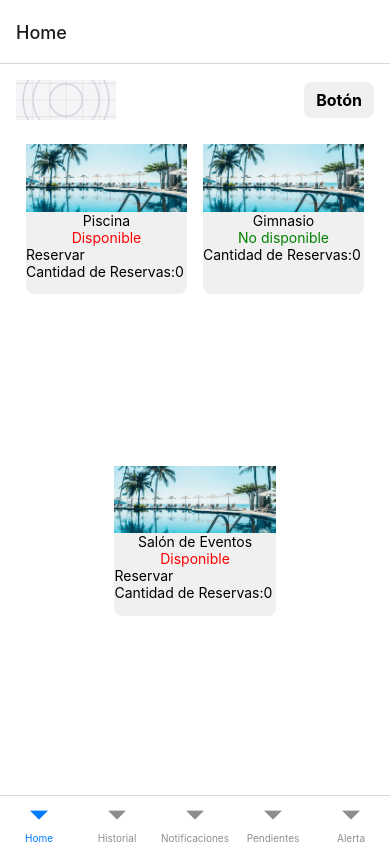
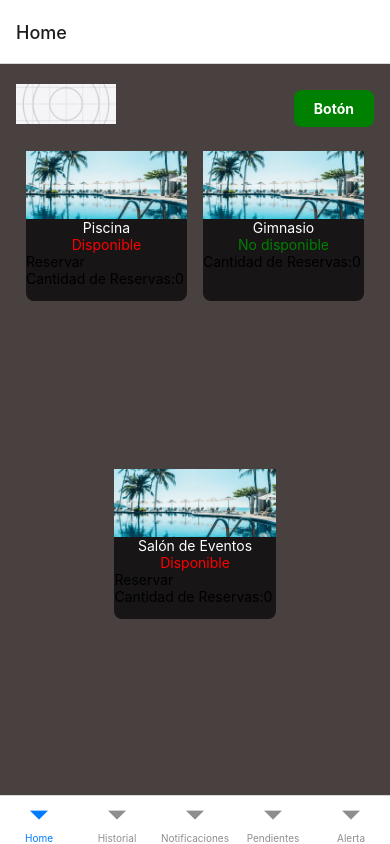
Before and after one commit to Damian-16/challengeFrontEndCaseFos, a React Native app: screen /Home in a window 390 px wide. Built offline with nearby package versions, Linux system fonts and the light colour scheme.

Commit message:
changes of styles v1

```diff
--- a/assets/styles/appStyles.js
+++ b/assets/styles/appStyles.js
@@ -6,12 +6,17 @@ const windowWidth = Dimensions.get('window').width;
 export const getResponsiveFontSize = (percentage) => {
   return windowWidth * percentage;
 };
+export const darkColors = {
+  background: '#49413F',
+  text: '#FFFFFF',
+  buttonBackground: '#008000',
+};
 
 export const styles = StyleSheet.create({
     container: {
       flex: 1,
       padding: 16,
-      backgroundColor: '#fff',
+      backgroundColor:  darkColors.background,
     },
     header: {
       flexDirection: 'row',
@@ -44,8 +49,9 @@ export const styles = StyleSheet.create({
         width: "45%",
         height: 150,
         margin: 8,
-        backgroundColor: "#f0f0f0",
+        backgroundColor: "#171515",
         borderRadius: 8,
+
     },
     largeCard: {
       width: '100%',
@@ -62,10 +68,29 @@ export const styles = StyleSheet.create({
     },
     cardTitle: {
         textAlign: 'center',
+        color:darkColors.text,
     },
     cardAvailability: {
       color:'green',
       textAlign: 'center'
+    },
+    modalContainer: {
+      flex: 1,
+      backgroundColor: darkColors.background,
+      justifyContent: 'center',
+      alignItems: 'center',
+    },
+    button: {
+      backgroundColor: darkColors.buttonBackground,
+      paddingVertical: 10,
+      paddingHorizontal: 20,
+      marginTop: 10,
+      borderRadius: 8
+    },
+    buttonText: {
+      color: darkColors.text,
+      fontWeight: 'bold',
+      textAlign:"center"
     },
     box: {
       width: '100%',
--- a/src/components/Box.js
+++ b/src/components/Box.js
@@ -3,11 +3,11 @@ import { View, Text, Image, StyleSheet } from 'react-native';
 import { styles } from '../../assets/styles/appStyles';
 
 const Box = ({ title, dateTime, image }) => {
-  console.log("🚀 ~ file: Box.js:5 ~ Box ~ dateTime:", dateTime)
   return (
     <View style={styles.box}>
       <Image source={image} style={styles.boxImage} />
       <Text style={styles.boxTitle}>{title}</Text>
+
       <Text style={styles.boxDateTime}>{dateTime.toLocaleString("en-US")}</Text>
     </View>
   );
--- a/src/components/ReservationModal.js
+++ b/src/components/ReservationModal.js
@@ -2,6 +2,8 @@ import React, { useState } from 'react';
 import { Alert } from 'react-native';
 import { View, Text, Modal, Button } from 'react-native';
 import DateTimePickerModal from "react-native-modal-datetime-picker";
+import { styles } from '../../assets/styles/appStyles';
+import { TouchableOpacity } from 'react-native';
 
 const ReservationModal = ({ visible, selectedDate, setSelectedDate, onConfirm, onCancel}) => {
   const [showDateTimePicker, setShowDateTimePicker] = useState(false);
@@ -47,10 +49,13 @@ const ReservationModal = ({ visible, selectedDate, setSelectedDate, onConfirm, o
   }
   return (
     <Modal visible={visible} animationType="slide">
+      <View style={styles.modalContainer}>
       <View>
-        {!dateSelected?<Text>Selecciona una fecha y hora para la reserva:</Text>:<Text>la date seleccionada es {dateSelected.toLocaleString("en-US")}</Text>}
+        {!dateSelected?null:<Text style={styles.buttonText}>La fecha seleccionada es {dateSelected.toLocaleString("en-US")}</Text>}
       <View>
-      <Button title="Show Date Picker" onPress={showDatePicker} />
+      <TouchableOpacity style={styles.button}  onPress={showDatePicker} >
+        <Text style={styles.buttonText}>Seleccione Fecha y Hora</Text>
+      </TouchableOpacity>
       <DateTimePickerModal
         isVisible={isDatePickerVisible}
         mode="datetime"
@@ -58,8 +63,13 @@ const ReservationModal = ({ visible, selectedDate, setSelectedDate, onConfirm, o
         onCancel={hideDatePicker}
       />
     </View>
-        <Button title="Confirmar Reserva" onPress={createReservation} />
-        <Button title="Cancelar" onPress={handleCancel} />
+    <TouchableOpacity style={styles.button} onPress={createReservation}>
+            <Text style={styles.buttonText}>Confirmar Reserva</Text>
+          </TouchableOpacity>
+          <TouchableOpacity style={styles.button} onPress={handleCancel}>
+            <Text style={styles.buttonText}>Cancelar</Text>
+          </TouchableOpacity>
+      </View>
       </View>
     </Modal>
   );
--- a/src/screens/HistorialScreen.js
+++ b/src/screens/HistorialScreen.js
@@ -2,6 +2,7 @@ import React, { useEffect, useState } from 'react';
 import { View, ScrollView, StyleSheet } from 'react-native';
 import useStore from '../zustand/store';
 import Box from '../components/Box';
+import { Text } from 'react-native';
 
 const HistorialScreen = () => {
   const user = useStore(state => state.user);
```
